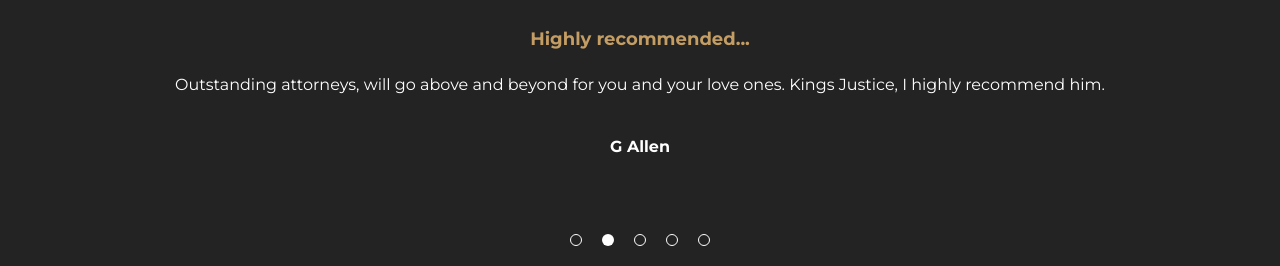
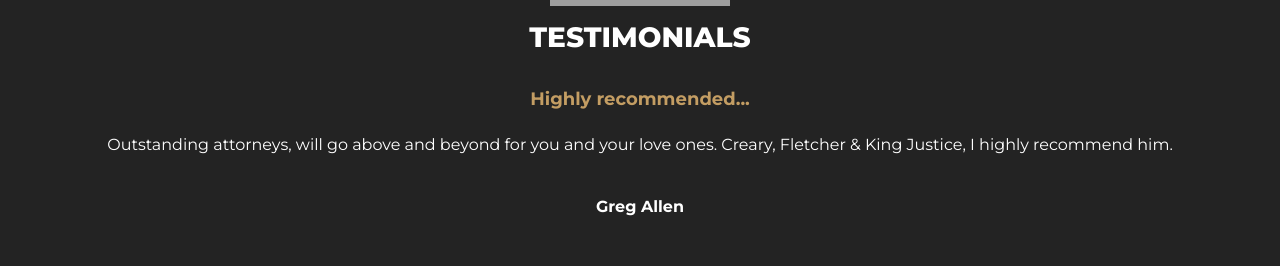
Before and after one commit to kalvinsev/cfk-website-development, a Next.js app: page /about in a window 1280 px wide. Shown: the part 1992-2258 px from the top of the page. Built offline with nearby package versions, Linux system fonts and the light colour scheme; grey boxes are pictures that could not be loaded.

Commit message:
about page mods

```diff
--- a/components/DesktopAboutPage.jsx
+++ b/components/DesktopAboutPage.jsx
@@ -61,7 +61,7 @@ export default function DesktopAboutPage() {
           >
             CFK MISSION STATEMENT
           </p>
-          <div style={{ backgroundColor: "#232323" }}>
+          <div style={{ backgroundColor: "#232323", padding: "0 4rem" }}>
             <p className="mission-statement-paragraph-elements">
               Championing justice through advocacy, CFK is a collective of three
               dedicated law firms whose purpose is to advocate and represent
@@ -87,8 +87,8 @@ export default function DesktopAboutPage() {
               considering the respective expertise, experience, and strengths of
               everyone involved in the development and operation of this
               venture. At CFK we actively listen to our clients&apos; concerns
-              in order to ensure that their voices are heard, and their rights
-              are protected.
+              in order to eremnsure that their voices are heard, and their
+              rights are protected.
             </p>
             <p className="mission-statement-paragraph-elements">
               As African American lawyers, we recognize the historical and
--- a/components/testimonialsData.js
+++ b/components/testimonialsData.js
@@ -3,13 +3,13 @@ export const testimonialData = [
     snippet: "Stephen is the G.O.A.T...",
     content:
       "Coming in as a first time offender, I was nervous and naive. But he took the time to listen, not to reply. But he listens to understand. He gave me very detailed explanations of my entire situation and worked with me every step of the way. Highly recommend their services!",
-    name: "John Clemons",
+    name: "Doma Morris",
   },
   {
     snippet: "Highly recommended...",
     content:
-      "Outstanding attorneys, will go above and beyond for you and your love ones. Kings Justice, I highly recommend him.",
-    name: "G Allen",
+      "Outstanding attorneys, will go above and beyond for you and your love ones. Creary, Fletcher & King Justice, I highly recommend him.",
+    name: "Greg Allen",
   },
   {
     snippet: "Very impressed...",
@@ -20,14 +20,14 @@ export const testimonialData = [
   {
     snippet: "Superb...",
     content:
-      "Loyst is superb on either sides of the table and my go to guy when my clients have a serious legal crisis. He is the consummate 'fixer' you do not want to find yourself needing to contact, and you certainly never want to hear from him.",
+      "My former employer asked me to do something that I knew was illegal. I'm a single mother and was scared but I quit my job because I believed it was wrong. Loyst obtained a six figure settlement for me after a mediation that lasted until midnight. I've never seen someone so aggressive.",
 
     name: "Cameron Mitchell",
   },
   {
     snippet: "Attention to detail...",
     content:
-      "Creary, Fletcher & King Justice Law is committed to providing its clients with the best legal representation available, while also providing the level attention to detail that we expect and deserve.",
+      "Creary, Fletcher & King is committed to providing its clients with the best legal representation available, while also providing the level attention to detail that we as clients expect and deserve.",
 
     name: "Michelle Egberts",
   },
```
Also changed, not shown: public/static/images/tinted-image1.jpg (added), public/static/images/tinted-image2.jpg (added).
